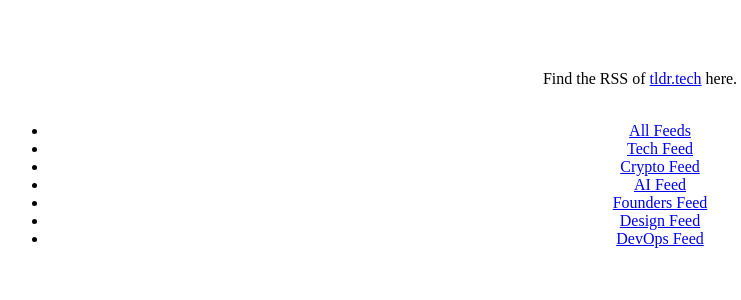
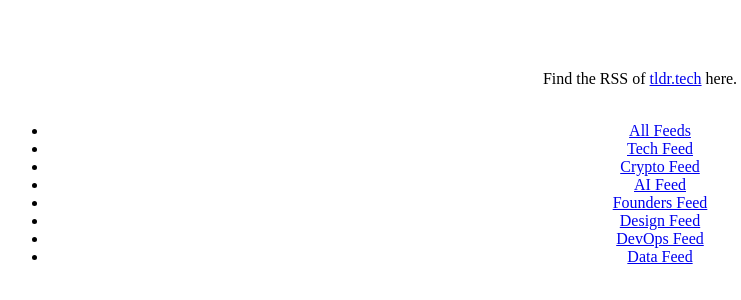
Before and after one commit to Bullrich/tldr-rss, a website: page site/index.html in a window 1280 px wide. Shown: the part 170-470 px from the top of the page, 0-741 px from the left. Drawn offline with Linux system fonts and the light colour scheme.

Commit message:
Update index.html
Adding data feed to index

```diff
--- a/site/index.html
+++ b/site/index.html
@@ -35,6 +35,9 @@
             <li>
                 <a href="./devops.rss">DevOps Feed</a>
             </li>
+            <li>
+                <a href="./data.rss">Data Feed</a>
+            </li>
         </ul>
     </div>
 </body>
```
